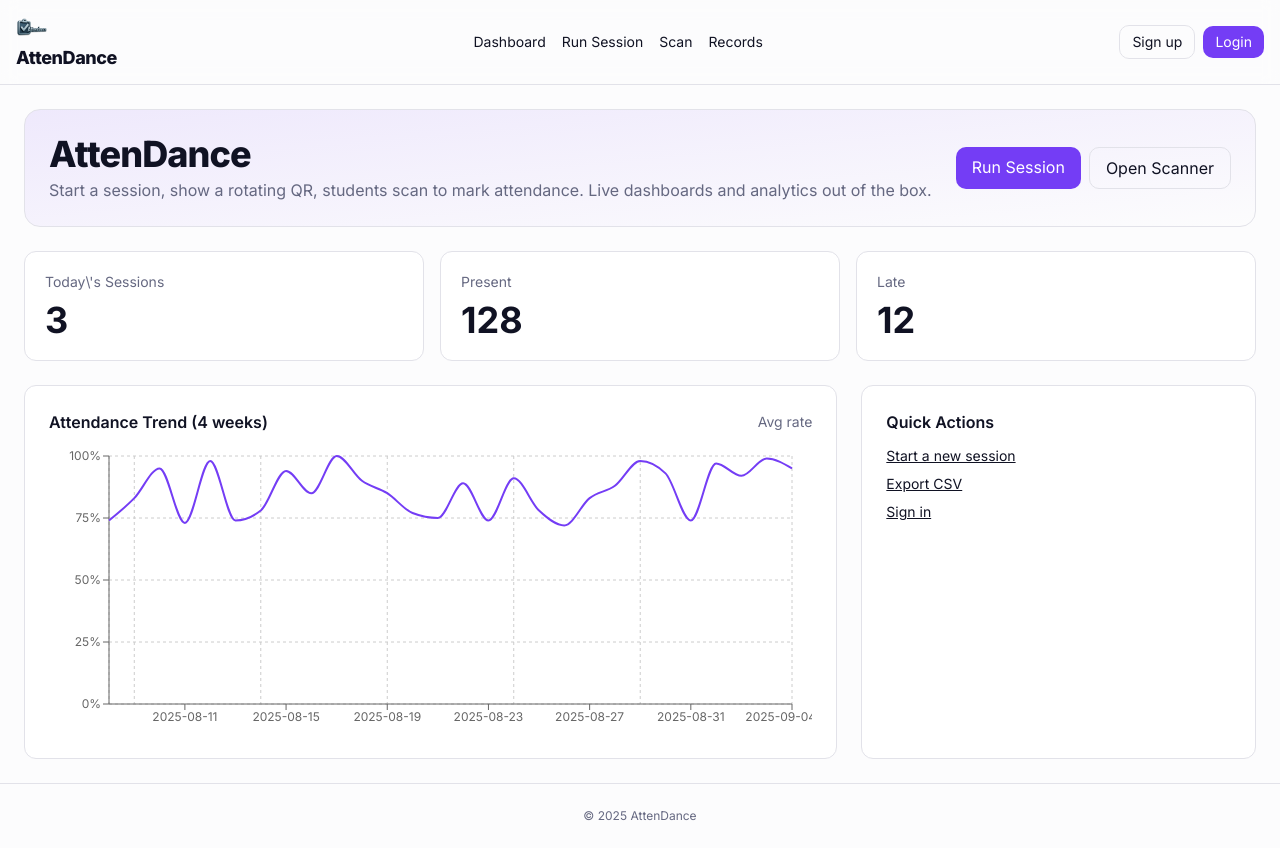
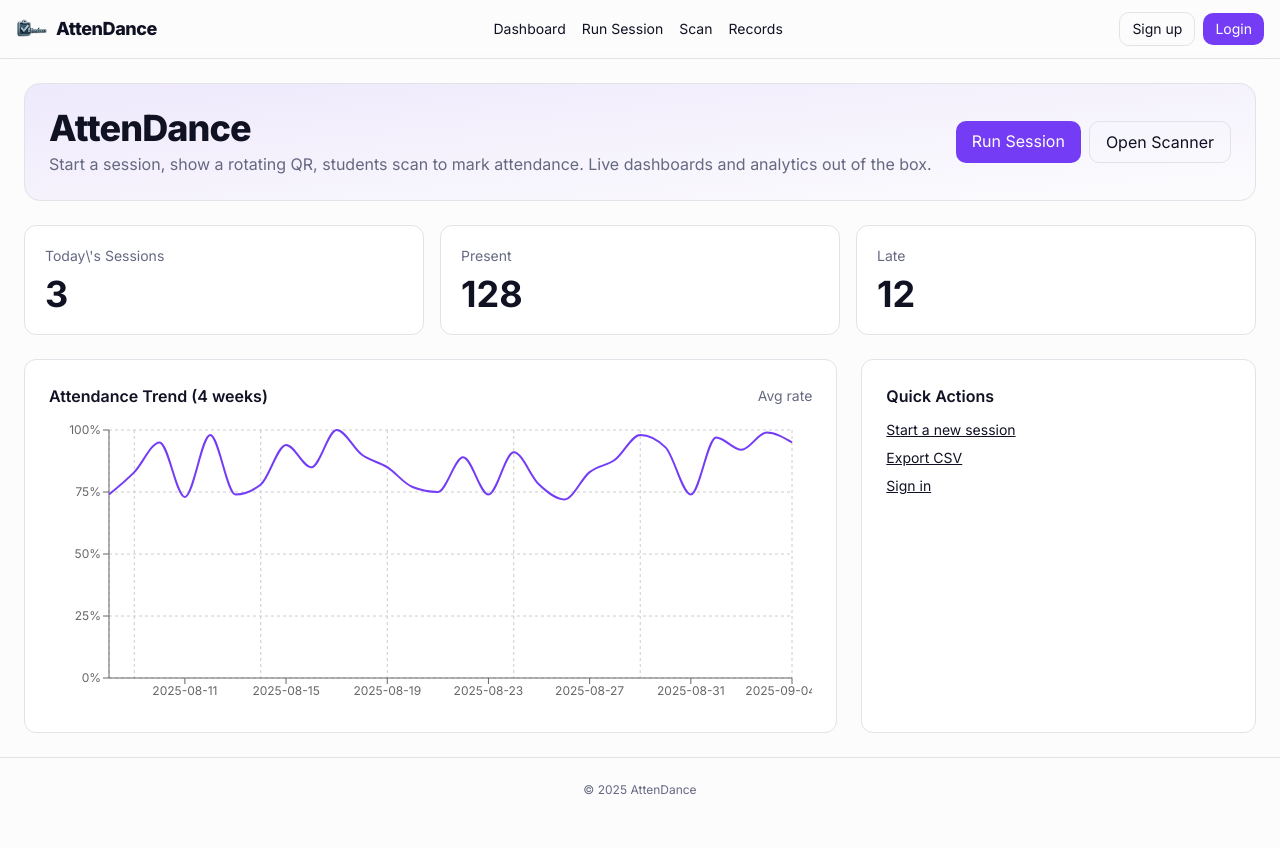
Before and after one commit to Suraj-219/SI-H, a React (Vite) app: page / in a window 1280 px wide. After the commit the page ends 822 px from the top, so only its background shows below. Built offline with nearby package versions, Linux system fonts and the light colour scheme.

Commit message:
Update App.tsx

```diff
--- a/client/App.tsx
+++ b/client/App.tsx
@@ -39,7 +39,7 @@ const App = () => {
           <div className="min-h-screen flex flex-col">
             <header className="sticky top-0 z-30 backdrop-blur supports-[backdrop-filter]:bg-background/70 bg-background border-b">
               <div className="mx-auto max-w-7xl px-4 py-3 flex items-center justify-between">
-                 <a href="/" className="font-extrabold tracking-tight text-lg"><img src="/attendance.jpg" className="w-8 object-cover"/>AttenDance</a>
+                 <a href="/" className="font-extrabold tracking-tight text-lg flex items-center gap-2"><img src="/attendance.jpg" className="w-8 object-cover"/>AttenDance</a>
                 <nav className="hidden md:flex items-center gap-4 text-sm">
                   <a href="/" className="hover:underline">Dashboard</a>
                   <a href="/session" className="hover:underline">Run Session</a>
```
